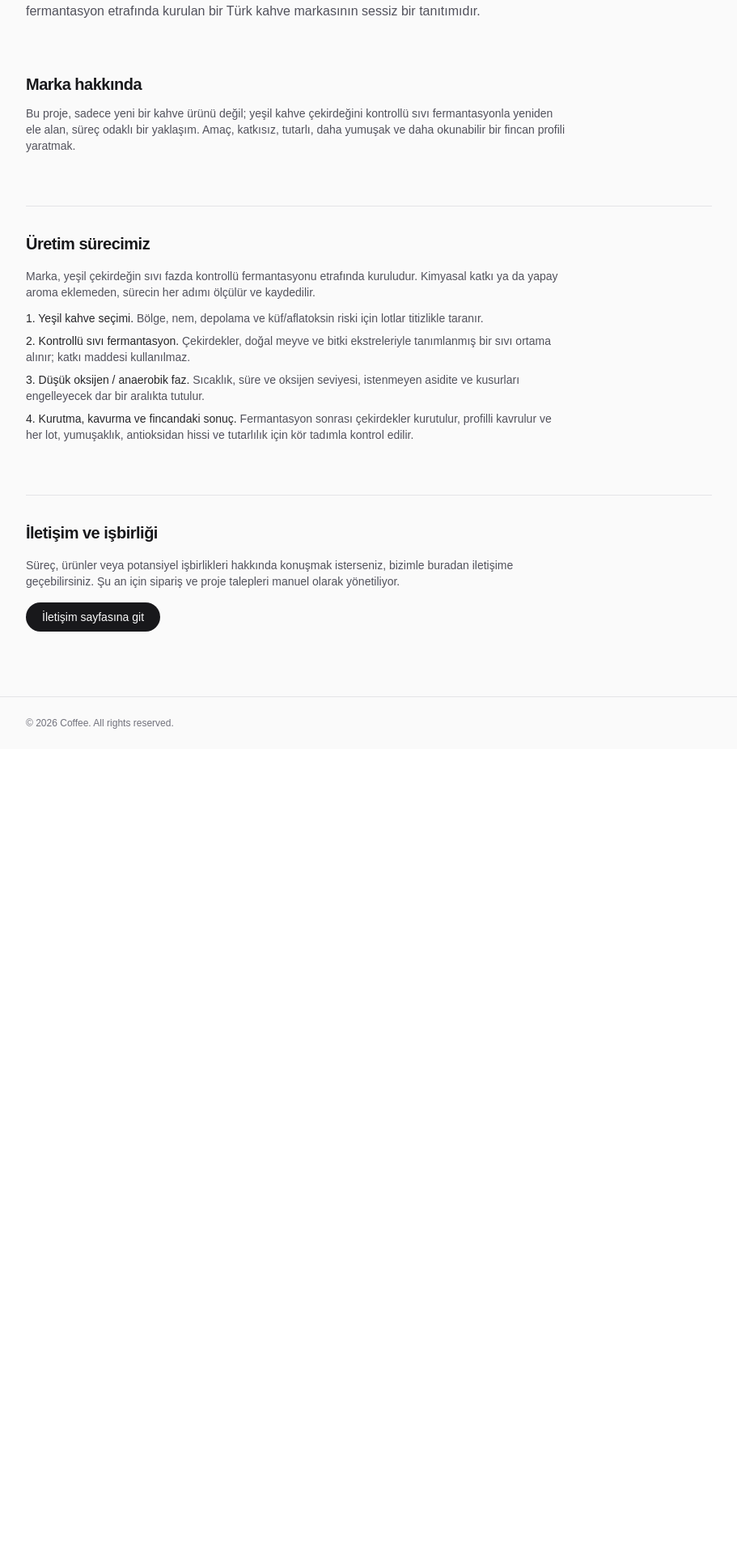
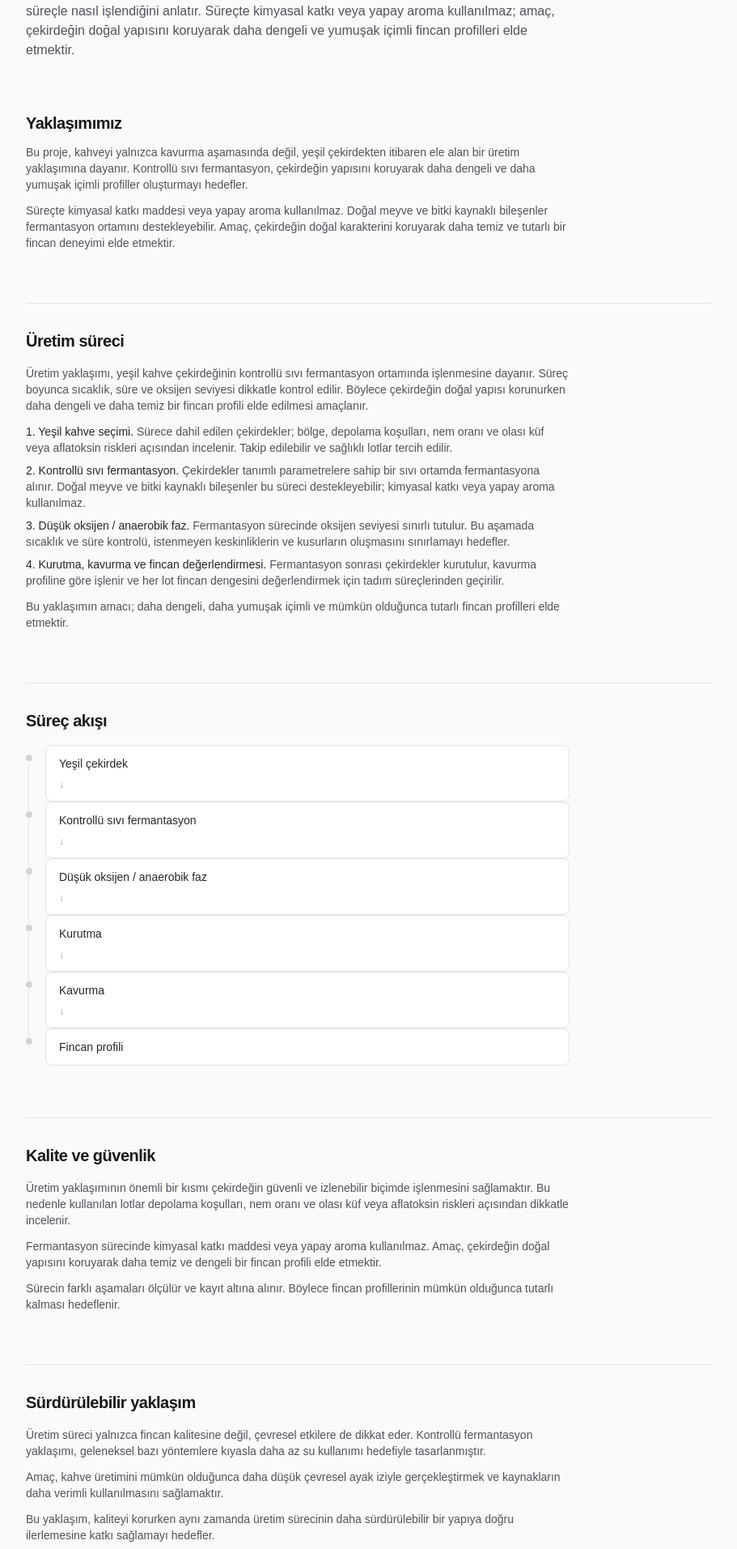
Before and after one commit to hesammisaghian/coffee, a Next.js app: page / in a window 1280 px wide. Shown: the part 247-2160 px from the top of the page at 81% size, without its empty margins (184-1095 px from the left). Before the commit the page ends 1172 px from the top, so only its background shows below. Built offline with nearby package versions, Linux system fonts and the light colour scheme.

Commit message:
clean unused imports in layout and finalize homepage sections

```diff
--- a/src/app/page.tsx
+++ b/src/app/page.tsx
@@ -1,6 +1,9 @@
 import { HeroSection } from "../components/home/HeroSection";
 import { BrandIntroSection } from "../components/home/BrandIntroSection";
 import { ProcessStorySection } from "../components/home/ProcessStorySection";
+import { ProcessDiagramSection } from "../components/home/ProcessDiagramSection";
+import { QualitySafetySection } from "../components/home/QualitySafetySection";
+import { SustainabilitySection } from "../components/home/SustainabilitySection";
 import { ContactCtaSection } from "../components/home/ContactCtaSection";
 
 export default function Home() {
@@ -10,6 +13,9 @@ export default function Home() {
         <HeroSection />
         <BrandIntroSection />
         <ProcessStorySection />
+        <ProcessDiagramSection />
+        <QualitySafetySection />
+        <SustainabilitySection />
         <ContactCtaSection />
       </div>
     </main>
--- a/src/components/home/BrandIntroSection.tsx
+++ b/src/components/home/BrandIntroSection.tsx
@@ -8,13 +8,21 @@ export function BrandIntroSection() {
         id="brand-introduction-heading"
         className="text-xl font-semibold tracking-tight"
       >
-        Marka hakkında
+        Yaklaşımımız
       </h2>
+
       <p className="max-w-2xl text-sm text-zinc-600">
-        Bu proje, sadece yeni bir kahve ürünü değil; yeşil kahve çekirdeğini{" "}
-        kontrollü sıvı fermantasyonla yeniden ele alan, süreç odaklı bir yaklaşım.
-        Amaç, katkısız, tutarlı, daha yumuşak ve daha okunabilir bir fincan profili
-        yaratmak.
+        Bu proje, kahveyi yalnızca kavurma aşamasında değil,
+        yeşil çekirdekten itibaren ele alan bir üretim yaklaşımına dayanır.
+        Kontrollü sıvı fermantasyon, çekirdeğin yapısını koruyarak
+        daha dengeli ve daha yumuşak içimli profiller oluşturmayı hedefler.
+      </p>
+
+      <p className="max-w-2xl text-sm text-zinc-600">
+        Süreçte kimyasal katkı maddesi veya yapay aroma kullanılmaz.
+        Doğal meyve ve bitki kaynaklı bileşenler fermantasyon ortamını
+        destekleyebilir. Amaç, çekirdeğin doğal karakterini koruyarak
+        daha temiz ve tutarlı bir fincan deneyimi elde etmektir.
       </p>
     </section>
   );
--- a/src/components/home/ContactCtaSection.tsx
+++ b/src/components/home/ContactCtaSection.tsx
@@ -10,13 +10,16 @@ export function ContactCtaSection() {
         id="contact-heading"
         className="text-xl font-semibold tracking-tight"
       >
-        İletişim ve işbirliği
+        İletişim
       </h2>
+
       <p className="max-w-2xl text-sm text-zinc-600">
-        Süreç, ürünler veya potansiyel işbirlikleri hakkında konuşmak isterseniz, bizimle
-        buradan iletişime geçebilirsiniz. Şu an için sipariş ve proje talepleri manuel
-        olarak yönetiliyor.
+        Süreç, ürünler veya olası işbirliği alanları hakkında
+        daha fazla bilgi almak isterseniz bizimle iletişime
+        geçebilirsiniz. Şimdilik sipariş ve proje talepleri
+        sınırlı ölçekte ve manuel olarak değerlendirilmektedir.
       </p>
+
       <div>
         <Link
           href="/contact"
--- a/src/components/home/HeroSection.tsx
+++ b/src/components/home/HeroSection.tsx
@@ -2,15 +2,19 @@ export function HeroSection() {
   return (
     <header className="space-y-4">
       <p className="text-sm font-medium tracking-wide text-zinc-500">
-        Kontrollü sıvı fermantasyonla yeniden düşünülmüş kahve.
+        Yeşil kahvenin kontrollü sıvı fermantasyonla işlendiği bir üretim yaklaşımı.
       </p>
+
       <h1 className="text-3xl font-semibold tracking-tight sm:text-4xl">
-        Fermentasyon odaklı yeni nesil kahve markası.
+        Fermantasyon odaklı bir kahve üretim modeli.
       </h1>
+
       <p className="max-w-2xl text-base text-zinc-600">
-        Bu sayfa, kimyasal katkı kullanmadan, yeşil çekirdekten fincana kadar kontrollü
-        sıvı fermantasyon etrafında kurulan bir Türk kahve markasının sessiz bir
-        tanıtımıdır.
+        Bu sayfa, yeşil kahve çekirdeğinin kontrollü sıvı fermantasyon ve
+        düşük oksijen yönelimli bir süreçle nasıl işlendiğini anlatır.
+        Süreçte kimyasal katkı veya yapay aroma kullanılmaz; amaç,
+        çekirdeğin doğal yapısını koruyarak daha dengeli ve yumuşak
+        içimli fincan profilleri elde etmektir.
       </p>
     </header>
   );
--- /dev/null
+++ b/src/components/home/ProcessDiagramSection.tsx
@@ -0,0 +1,51 @@
+const steps = [
+  "Yeşil çekirdek",
+  "Kontrollü sıvı fermantasyon",
+  "Düşük oksijen / anaerobik faz",
+  "Kurutma",
+  "Kavurma",
+  "Fincan profili",
+] as const;
+
+export function ProcessDiagramSection() {
+  return (
+    <section
+      aria-labelledby="process-diagram-heading"
+      className="space-y-4 border-t border-zinc-200 pt-8"
+    >
+      <h2
+        id="process-diagram-heading"
+        className="text-xl font-semibold tracking-tight"
+      >
+        Süreç akışı
+      </h2>
+
+      <ol className="max-w-2xl">
+        {steps.map((label, index) => (
+          <li key={label} className="relative pl-6">
+            <div
+              className="absolute left-0 top-3 h-2 w-2 rounded-full bg-zinc-300"
+              aria-hidden
+            />
+
+            {index < steps.length - 1 && (
+              <div
+                className="absolute left-[3px] top-6 h-full w-px bg-zinc-200"
+                aria-hidden
+              />
+            )}
+
+            <div className="rounded-lg border border-zinc-200 bg-white px-4 py-3">
+              <p className="text-sm font-medium text-zinc-800">{label}</p>
+              {index < steps.length - 1 && (
+                <p className="mt-2 text-xs text-zinc-400" aria-hidden>
+                  ↓
+                </p>
+              )}
+            </div>
+          </li>
+        ))}
+      </ol>
+    </section>
+  );
+}
--- a/src/components/home/ProcessStorySection.tsx
+++ b/src/components/home/ProcessStorySection.tsx
@@ -8,46 +8,64 @@ export function ProcessStorySection() {
         id="production-process-heading"
         className="text-xl font-semibold tracking-tight"
       >
-        Üretim sürecimiz
+        Üretim süreci
       </h2>
 
       <div className="max-w-2xl space-y-3 text-sm text-zinc-600">
         <p>
-          Marka, yeşil çekirdeğin sıvı fazda kontrollü fermantasyonu etrafında kuruludur.
-          Kimyasal katkı ya da yapay aroma eklemeden, sürecin her adımı ölçülür ve
-          kaydedilir.
+          Üretim yaklaşımı, yeşil kahve çekirdeğinin kontrollü sıvı
+          fermantasyon ortamında işlenmesine dayanır. Süreç boyunca
+          sıcaklık, süre ve oksijen seviyesi dikkatle kontrol edilir.
+          Böylece çekirdeğin doğal yapısı korunurken daha dengeli
+          ve daha temiz bir fincan profili elde edilmesi amaçlanır.
         </p>
 
         <ol className="space-y-2">
+
           <li>
             <span className="font-medium text-zinc-800">
               1. Yeşil kahve seçimi.
             </span>{" "}
-            Bölge, nem, depolama ve küf/aflatoksin riski için lotlar titizlikle
-            taranır.
+            Sürece dahil edilen çekirdekler; bölge, depolama koşulları,
+            nem oranı ve olası küf veya aflatoksin riskleri açısından
+            incelenir. Takip edilebilir ve sağlıklı lotlar tercih edilir.
           </li>
+
           <li>
             <span className="font-medium text-zinc-800">
               2. Kontrollü sıvı fermantasyon.
             </span>{" "}
-            Çekirdekler, doğal meyve ve bitki ekstreleriyle tanımlanmış bir sıvı
-            ortama alınır; katkı maddesi kullanılmaz.
+            Çekirdekler tanımlı parametrelere sahip bir sıvı ortamda
+            fermantasyona alınır. Doğal meyve ve bitki kaynaklı
+            bileşenler bu süreci destekleyebilir; kimyasal katkı
+            veya yapay aroma kullanılmaz.
           </li>
+
           <li>
             <span className="font-medium text-zinc-800">
               3. Düşük oksijen / anaerobik faz.
             </span>{" "}
-            Sıcaklık, süre ve oksijen seviyesi, istenmeyen asidite ve kusurları
-            engelleyecek dar bir aralıkta tutulur.
+            Fermantasyon sürecinde oksijen seviyesi sınırlı tutulur.
+            Bu aşamada sıcaklık ve süre kontrolü, istenmeyen
+            keskinliklerin ve kusurların oluşmasını sınırlamayı
+            hedefler.
           </li>
+
           <li>
             <span className="font-medium text-zinc-800">
-              4. Kurutma, kavurma ve fincandaki sonuç.
+              4. Kurutma, kavurma ve fincan değerlendirmesi.
             </span>{" "}
-            Fermantasyon sonrası çekirdekler kurutulur, profilli kavrulur ve her lot,
-            yumuşaklık, antioksidan hissi ve tutarlılık için kör tadımla kontrol edilir.
+            Fermantasyon sonrası çekirdekler kurutulur, kavurma
+            profiline göre işlenir ve her lot fincan dengesini
+            değerlendirmek için tadım süreçlerinden geçirilir.
           </li>
+
         </ol>
+
+        <p>
+          Bu yaklaşımın amacı; daha dengeli, daha yumuşak içimli ve
+          mümkün olduğunca tutarlı fincan profilleri elde etmektir.
+        </p>
       </div>
     </section>
   );
--- /dev/null
+++ b/src/components/home/QualitySafetySection.tsx
@@ -0,0 +1,36 @@
+export function QualitySafetySection() {
+    return (
+      <section
+        aria-labelledby="quality-safety-heading"
+        className="space-y-4 border-t border-zinc-200 pt-8"
+      >
+        <h2
+          id="quality-safety-heading"
+          className="text-xl font-semibold tracking-tight"
+        >
+          Kalite ve güvenlik
+        </h2>
+
+        <div className="max-w-2xl space-y-3 text-sm text-zinc-600">
+          <p>
+            Üretim yaklaşımının önemli bir kısmı çekirdeğin güvenli ve
+            izlenebilir biçimde işlenmesini sağlamaktır. Bu nedenle
+            kullanılan lotlar depolama koşulları, nem oranı ve olası
+            küf veya aflatoksin riskleri açısından dikkatle incelenir.
+          </p>
+
+          <p>
+            Fermantasyon sürecinde kimyasal katkı maddesi veya yapay
+            aroma kullanılmaz. Amaç, çekirdeğin doğal yapısını koruyarak
+            daha temiz ve dengeli bir fincan profili elde etmektir.
+          </p>
+
+          <p>
+            Sürecin farklı aşamaları ölçülür ve kayıt altına alınır.
+            Böylece fincan profillerinin mümkün olduğunca tutarlı
+            kalması hedeflenir.
+          </p>
+        </div>
+      </section>
+    );
+  }
--- /dev/null
+++ b/src/components/home/SustainabilitySection.tsx
@@ -0,0 +1,36 @@
+export function SustainabilitySection() {
+    return (
+      <section
+        aria-labelledby="sustainability-heading"
+        className="space-y-4 border-t border-zinc-200 pt-8"
+      >
+        <h2
+          id="sustainability-heading"
+          className="text-xl font-semibold tracking-tight"
+        >
+          Sürdürülebilir yaklaşım
+        </h2>
+
+        <div className="max-w-2xl space-y-3 text-sm text-zinc-600">
+          <p>
+            Üretim süreci yalnızca fincan kalitesine değil,
+            çevresel etkilere de dikkat eder. Kontrollü fermantasyon
+            yaklaşımı, geleneksel bazı yöntemlere kıyasla daha az
+            su kullanımı hedefiyle tasarlanmıştır.
+          </p>
+
+          <p>
+            Amaç, kahve üretimini mümkün olduğunca daha düşük
+            çevresel ayak iziyle gerçekleştirmek ve kaynakların
+            daha verimli kullanılmasını sağlamaktır.
+          </p>
+
+          <p>
+            Bu yaklaşım, kaliteyi korurken aynı zamanda üretim
+            sürecinin daha sürdürülebilir bir yapıya doğru
+            ilerlemesine katkı sağlamayı hedefler.
+          </p>
+        </div>
+      </section>
+    );
+  }
--- a/src/components/ui/Footer.tsx
+++ b/src/components/ui/Footer.tsx
@@ -5,7 +5,7 @@ export function Footer() {
     <footer className="border-t border-zinc-200 bg-zinc-50">
       <div className="mx-auto max-w-4xl px-6 py-6">
         <p className="text-xs text-zinc-500">
-          © {year} Coffee. All rights reserved.
+          © {year} Kahve. Tüm hakları saklıdır.
         </p>
       </div>
     </footer>
```
Also changed, not shown: 1 other file (tests, documents, lock files or other folders).
